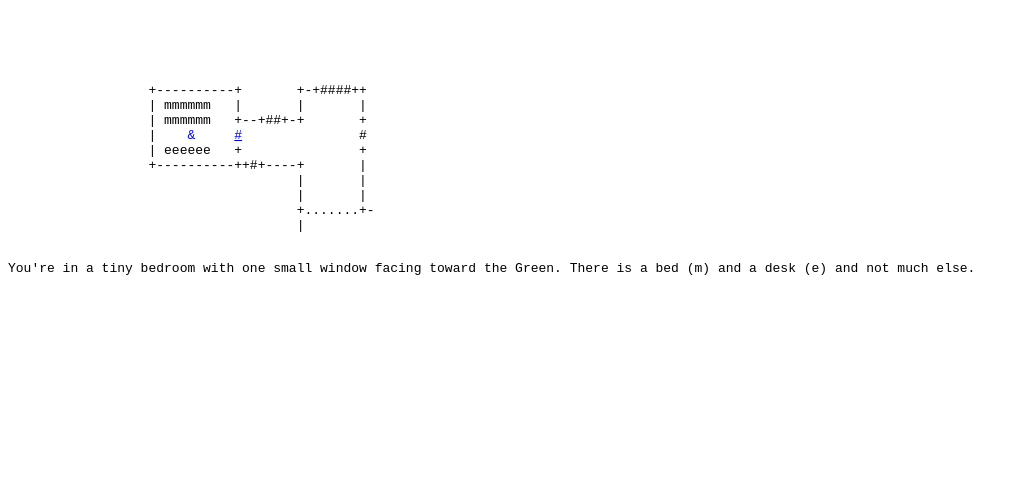
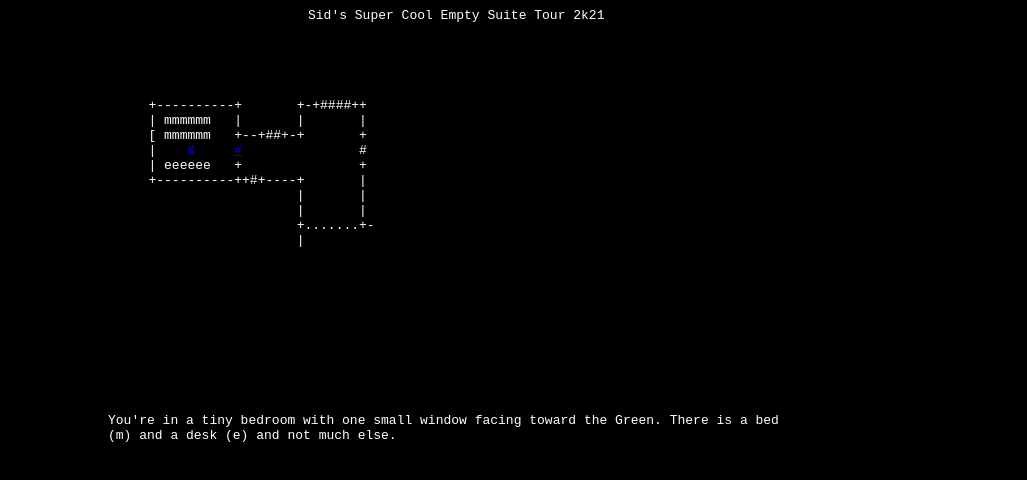
Before and after one commit to s-dney/tour, a plain HTML site: page storage.html in a window 1280 px wide. Shown: the whole page, without its empty margins (0-1027 px from the left). Drawn offline with Linux system fonts and the light colour scheme.

Commit message:
styling to dark mode

```diff
--- a/storage.html
+++ b/storage.html
@@ -5,7 +5,7 @@
 </head>
 
 <body>
-
+<header>Sid's Super Cool Empty Suite Tour 2k21</header>
 <div class="ascii">
 
 
@@ -13,9 +13,9 @@
 
                   +----------+       +-+####++
                   | <span class="bed">mmmmmm</span>   |       |       |
-                  | <span class="bed">mmmmmm</span>   +--+##+-+       +
+                  <span class="storagewindow">[</span> <span class="bed">mmmmmm</span>   +--+##+-+       +
                   |    <span class="ampersand">&</span>     <a href="hallway.html">#</a>               #
-                  | eeeeee   +               +
+                  | <span class="extradesks">eeeeee</span>   +               +
                   +----------++#+----+       |
                                      |       |
                                      |       |
--- a/styles.css
+++ b/styles.css
@@ -1,11 +1,36 @@
+* {
+background-color: black;
+}
+
 .ascii {
   font-family: monospace;
-  white-space: pre
+  white-space: pre;
+  color: white;
 }
+
+span, a {
+
+}
+
+p, header {
+color: white;
+}
+
+
 
 .description {
   white-space: normal;
-  width: 100%;
+  width: 700px;
+  position: absolute;
+  top: 400px;
+  margin-left: 100px;
+  margin-right: auto;
+
+}
+
+header {
+font-family: monospace;
+margin-left: 300px;
 }
 
 br { font-size: 400%; }
@@ -81,3 +106,11 @@ br { font-size: 400%; }
 .springs:hover ~ .description::after {
   content: "It's basically a metal rectangle with a springy net of metal inside. Placed on top of it are four pages of 8x10\" paper covered in drying ink."
 }
+
+.extradesks:hover ~ .description::after {
+  content: "There are a few extra desks and drawers in here. Dusty."
+}
+
+.storagewindow:hover ~ .description::after {
+  content: "The window looks across at Hopper, you think. You can't get close enough to the window to look down and see the street."
+}
```
Also changed, not shown: bathroom.html (+1 -1 lines), bedroom.html (+1 -1 lines), coat.html (+1 -0 lines), gabby.html (+1 -1 lines), hallway.html (+2 -2 lines), index.html (+2 -0 lines).
